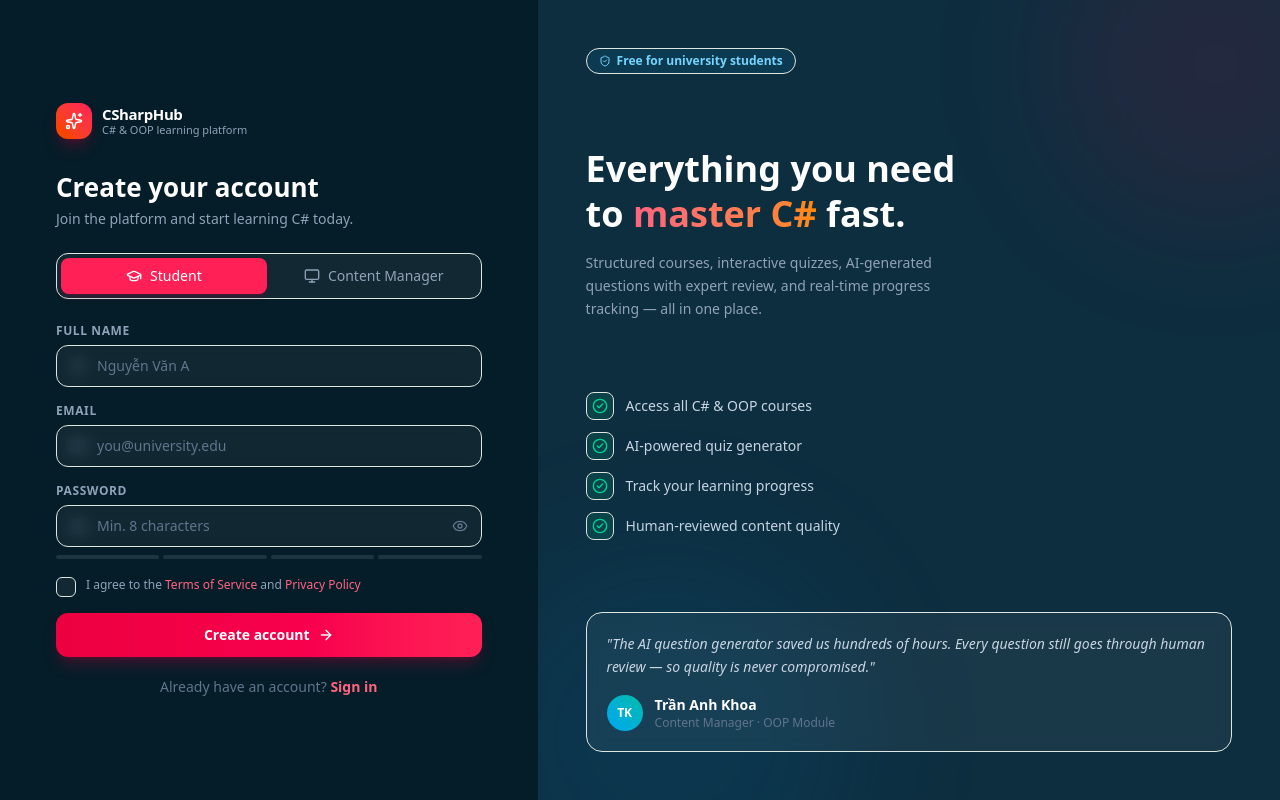
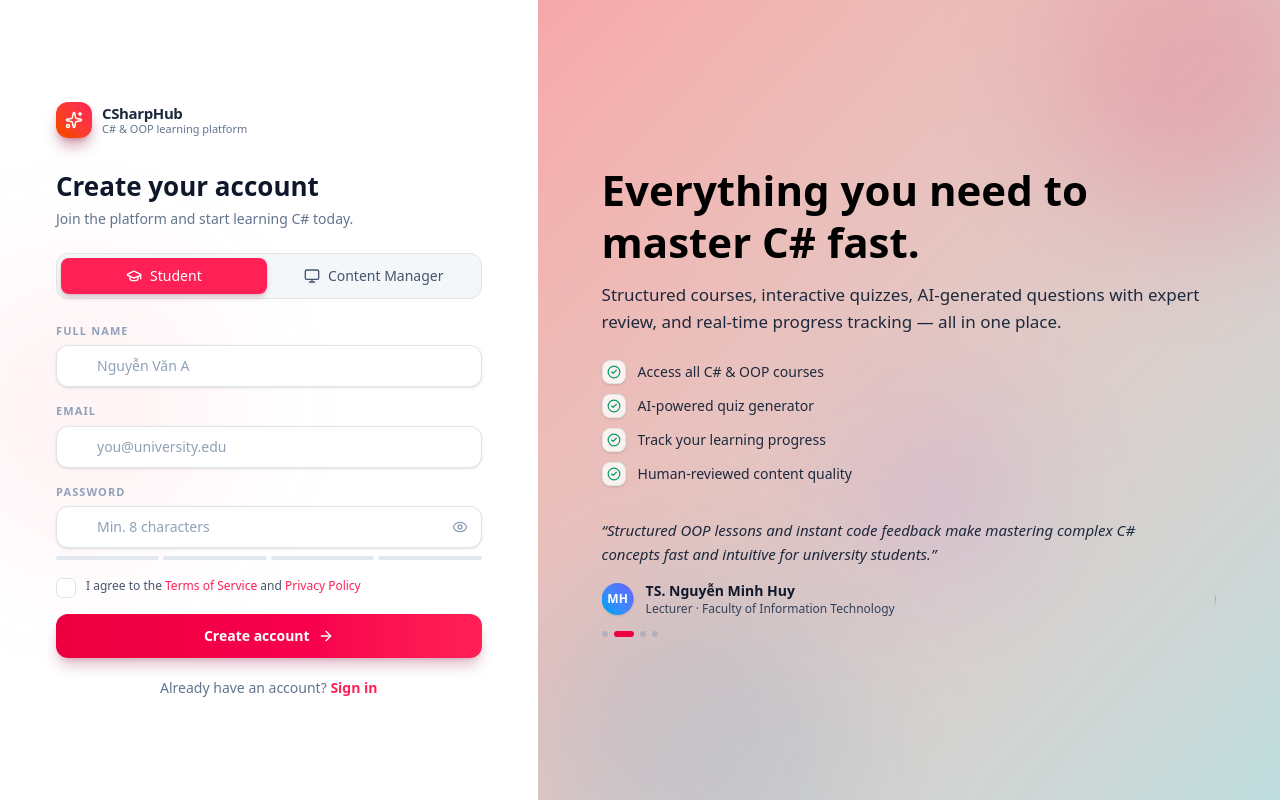
Before and after one commit to ChuChoaChan131019/DoAnChuyenNganh-LearningProject, a Next.js app in the folder frontend/: page /register in a window 1280 px wide. Built offline with nearby package versions, Linux system fonts and the light colour scheme; no server answers.

Commit message:
style(register): bỏ darkmode, đồng bộ background với login và thêm auto-scroll testimonial

```diff
--- a/frontend/src/app/(auth)/register/page.tsx
+++ b/frontend/src/app/(auth)/register/page.tsx
@@ -1,6 +1,6 @@
 'use client';
 
-import React, { useState } from 'react';
+import React, { useState, useEffect } from 'react';
 import Link from 'next/link';
 import { useRouter } from 'next/navigation';
 import { toast } from 'sonner';
@@ -16,7 +16,6 @@ import {
   Monitor,
   GraduationCap,
   CheckCircle2,
-  ShieldCheck,
 } from 'lucide-react';
 
 const BENEFITS = [
@@ -24,6 +23,41 @@ const BENEFITS = [
   'AI-powered quiz generator',
   'Track your learning progress',
   'Human-reviewed content quality',
+];
+
+const TESTIMONIALS = [
+  {
+    quote:
+      'The AI question generator saved us hundreds of hours. Every question still goes through human review — so quality is never compromised.',
+    author: 'Trần Anh Khoa',
+    role: 'Content Manager · OOP Module',
+    initials: 'TK',
+    avatarGradient: 'from-rose-500 to-orange-500',
+  },
+  {
+    quote:
+      'Structured OOP lessons and instant code feedback make mastering complex C# concepts fast and intuitive for university students.',
+    author: 'TS. Nguyễn Minh Huy',
+    role: 'Lecturer · Faculty of Information Technology',
+    initials: 'MH',
+    avatarGradient: 'from-sky-500 to-indigo-500',
+  },
+  {
+    quote:
+      'From basic syntax to advanced design patterns, hands-on quizzes helped me build real-world .NET applications with confidence.',
+    author: 'Lê Thu Thảo',
+    role: "Top Learner · Software Engineering Class of '26",
+    initials: 'TT',
+    avatarGradient: 'from-emerald-500 to-teal-500',
+  },
+  {
+    quote:
+      'Curated question banks and automated evaluation cut our exam preparation time by 70% while maintaining exceptionally high academic standards.',
+    author: 'Phạm Quốc Dũng',
+    role: 'Curriculum Lead · C# Fundamentals',
+    initials: 'QD',
+    avatarGradient: 'from-violet-500 to-purple-500',
+  },
 ];
 
 export default function RegisterPage() {
@@ -36,6 +70,16 @@ export default function RegisterPage() {
   const [agreed, setAgreed] = useState(false);
   const [isLoading, setIsLoading] = useState(false);
   const [errors, setErrors] = useState<Record<string, string>>({});
+  const [activeTestimonial, setActiveTestimonial] = useState(0);
+  const [isTestimonialPaused, setIsTestimonialPaused] = useState(false);
+
+  useEffect(() => {
+    if (isTestimonialPaused) return;
+    const interval = setInterval(() => {
+      setActiveTestimonial((prev) => (prev + 1) % TESTIMONIALS.length);
+    }, 5000);
+    return () => clearInterval(interval);
+  }, [isTestimonialPaused]);
 
   const validate = () => {
     const newErrors: Record<string, string> = {};
@@ -89,27 +133,35 @@ export default function RegisterPage() {
     <div className="flex h-screen w-screen overflow-hidden font-[var(--font-plus-jakarta-sans),ui-sans-serif,system-ui,sans-serif]">
 
       {/* ── LEFT: Registration form ──────────────────────────── */}
-      <section className="relative flex w-full flex-col justify-center px-8 py-10 sm:px-14 lg:w-[46%] xl:w-[42%] bg-[#051d28] overflow-y-auto">
+      <section className="relative flex w-full flex-col justify-center overflow-y-auto px-8 py-10 sm:px-14 lg:w-[46%] xl:w-[42%] bg-white">
+        {/* Subtle left-panel blob */}
+        <div className="pointer-events-none absolute -left-16 top-1/3 h-72 w-72 rounded-full blur-3xl bg-rose-400/8" />
 
         {/* Logo */}
-        <div className="mb-8 flex items-center gap-2.5">
+        <div className="relative mb-8 flex items-center gap-2.5">
           <div className="flex h-9 w-9 items-center justify-center rounded-xl bg-gradient-to-tr from-orange-600 to-rose-500 shadow-lg shadow-rose-900/40">
-            <Sparkles className="h-4.5 w-4.5 text-white" />
+            <Sparkles className="h-[18px] w-[18px] text-white" />
           </div>
           <div>
-            <p className="text-[15px] font-semibold tracking-tight text-white leading-none">CSharpHub</p>
-            <p className="text-[11px] text-slate-400 leading-none mt-0.5">C# & OOP learning platform</p>
+            <p className="text-[15px] font-semibold tracking-tight text-slate-800 leading-none">
+              CSharpHub
+            </p>
+            <p className="text-[11px] text-slate-500 leading-none mt-0.5">
+              C# &amp; OOP learning platform
+            </p>
           </div>
         </div>
 
         {/* Heading */}
-        <h1 className="text-[26px] font-bold text-white leading-tight">Create your account</h1>
-        <p className="mt-1.5 text-sm text-slate-400">
+        <h1 className="relative text-[26px] font-bold leading-tight text-slate-900">
+          Create your account
+        </h1>
+        <p className="relative mt-1.5 text-sm text-slate-500">
           Join the platform and start learning C# today.
         </p>
 
         {/* Role selector */}
-        <div className="mt-6 flex rounded-xl border border-white/10 bg-white/5 p-1 gap-1">
+        <div className="relative mt-6 flex rounded-xl border border-slate-200 bg-slate-100/80 p-1 gap-1">
           <button
             type="button"
             id="register-role-learner"
@@ -117,8 +169,8 @@ export default function RegisterPage() {
             onClick={() => setRole('learner')}
             className={`flex flex-1 items-center justify-center gap-2 rounded-lg py-2 text-sm font-medium transition-all ${
               role === 'learner'
-                ? 'bg-rose-500 text-white shadow-md shadow-rose-900/30'
-                : 'text-slate-400 hover:text-white'
+                ? 'bg-rose-500 text-white shadow-md shadow-rose-900/20'
+                : 'text-slate-600 hover:text-slate-900 hover:bg-white/60'
             }`}
           >
             <GraduationCap className="h-4 w-4" />
@@ -131,8 +183,8 @@ export default function RegisterPage() {
             onClick={() => setRole('content_manager')}
             className={`flex flex-1 items-center justify-center gap-2 rounded-lg py-2 text-sm font-medium transition-all ${
               role === 'content_manager'
-                ? 'bg-rose-500 text-white shadow-md shadow-rose-900/30'
-                : 'text-slate-400 hover:text-white'
+                ? 'bg-rose-500 text-white shadow-md shadow-rose-900/20'
+                : 'text-slate-600 hover:text-slate-900 hover:bg-white/60'
             }`}
           >
             <Monitor className="h-4 w-4" />
@@ -141,15 +193,18 @@ export default function RegisterPage() {
         </div>
 
         {/* Form */}
-        <form onSubmit={handleSubmit} className="mt-6 space-y-4">
+        <form onSubmit={handleSubmit} className="relative mt-6 space-y-4">
 
           {/* Full name */}
           <div className="space-y-1.5">
-            <label className="block text-xs font-semibold uppercase tracking-wider text-slate-400">
+            <label
+              htmlFor="register-fullname"
+              className="block text-[11px] font-semibold uppercase tracking-widest text-slate-400"
+            >
               Full name
             </label>
             <div className="relative">
-              <User className="absolute left-3.5 top-1/2 h-4 w-4 -translate-y-1/2 text-slate-500" />
+              <User className="absolute left-3.5 top-1/2 h-4 w-4 -translate-y-1/2 text-slate-400" />
               <input
                 id="register-fullname"
                 type="text"
@@ -157,23 +212,26 @@ export default function RegisterPage() {
                 value={fullName}
                 onChange={(e) => setFullName(e.target.value)}
                 placeholder="Nguyễn Văn A"
-                className={`w-full rounded-xl border bg-white/5 py-2.5 pl-10 pr-4 text-sm text-white placeholder-slate-500 backdrop-blur-sm transition focus:outline-none focus:ring-2 disabled:opacity-50 disabled:cursor-not-allowed ${
+                className={`w-full rounded-xl border py-2.5 pl-10 pr-4 text-sm backdrop-blur-sm transition focus:outline-none focus:ring-2 disabled:cursor-not-allowed disabled:opacity-50 ${
                   errors.fullName
-                    ? 'border-rose-500/60 focus:ring-rose-500/20'
-                    : 'border-white/10 focus:border-rose-500/60 focus:ring-rose-500/20'
+                    ? 'border-rose-500/60 bg-rose-50/30 text-slate-800 placeholder-slate-400 focus:border-rose-500 focus:ring-rose-500/20'
+                    : 'border-slate-200 bg-white text-slate-800 placeholder-slate-400 shadow-sm focus:border-rose-400 focus:ring-rose-500/20'
                 }`}
               />
             </div>
-            {errors.fullName && <p className="text-xs text-rose-400">{errors.fullName}</p>}
+            {errors.fullName && <p className="text-xs text-rose-500">{errors.fullName}</p>}
           </div>
 
           {/* Email */}
           <div className="space-y-1.5">
-            <label className="block text-xs font-semibold uppercase tracking-wider text-slate-400">
+            <label
+              htmlFor="register-email"
+              className="block text-[11px] font-semibold uppercase tracking-widest text-slate-400"
+            >
               Email
             </label>
             <div className="relative">
-              <Mail className="absolute left-3.5 top-1/2 h-4 w-4 -translate-y-1/2 text-slate-500" />
+              <Mail className="absolute left-3.5 top-1/2 h-4 w-4 -translate-y-1/2 text-slate-400" />
               <input
                 id="register-email"
                 type="email"
@@ -181,23 +239,26 @@ export default function RegisterPage() {
                 value={email}
                 onChange={(e) => setEmail(e.target.value)}
                 placeholder="you@university.edu"
-                className={`w-full rounded-xl border bg-white/5 py-2.5 pl-10 pr-4 text-sm text-white placeholder-slate-500 backdrop-blur-sm transition focus:outline-none focus:ring-2 disabled:opacity-50 disabled:cursor-not-allowed ${
+                className={`w-full rounded-xl border py-2.5 pl-10 pr-4 text-sm backdrop-blur-sm transition focus:outline-none focus:ring-2 disabled:cursor-not-allowed disabled:opacity-50 ${
                   errors.email
-                    ? 'border-rose-500/60 focus:ring-rose-500/20'
-                    : 'border-white/10 focus:border-rose-500/60 focus:ring-rose-500/20'
+                    ? 'border-rose-500/60 bg-rose-50/30 text-slate-800 placeholder-slate-400 focus:border-rose-500 focus:ring-rose-500/20'
+                    : 'border-slate-200 bg-white text-slate-800 placeholder-slate-400 shadow-sm focus:border-rose-400 focus:ring-rose-500/20'
                 }`}
               />
             </div>
-            {errors.email && <p className="text-xs text-rose-400">{errors.email}</p>}
+            {errors.email && <p className="text-xs text-rose-500">{errors.email}</p>}
           </div>
 
           {/* Password */}
           <div className="space-y-1.5">
-            <label className="block text-xs font-semibold uppercase tracking-wider text-slate-400">
+            <label
+              htmlFor="register-password"
+              className="block text-[11px] font-semibold uppercase tracking-widest text-slate-400"
+            >
               Password
             </label>
             <div className="relative">
-              <Lock className="absolute left-3.5 top-1/2 h-4 w-4 -translate-y-1/2 text-slate-500" />
+              <Lock className="absolute left-3.5 top-1/2 h-4 w-4 -translate-y-1/2 text-slate-400" />
               <input
                 id="register-password"
                 type={showPassword ? 'text' : 'password'}
@@ -205,17 +266,17 @@ export default function RegisterPage() {
                 value={password}
                 onChange={(e) => setPassword(e.target.value)}
                 placeholder="Min. 8 characters"
-                className={`w-full rounded-xl border bg-white/5 py-2.5 pl-10 pr-10 text-sm text-white placeholder-slate-500 backdrop-blur-sm transition focus:outline-none focus:ring-2 disabled:opacity-50 disabled:cursor-not-allowed ${
+                className={`w-full rounded-xl border py-2.5 pl-10 pr-10 text-sm backdrop-blur-sm transition focus:outline-none focus:ring-2 disabled:cursor-not-allowed disabled:opacity-50 ${
                   errors.password
-                    ? 'border-rose-500/60 focus:ring-rose-500/20'
-                    : 'border-white/10 focus:border-rose-500/60 focus:ring-rose-500/20'
+                    ? 'border-rose-500/60 bg-rose-50/30 text-slate-800 placeholder-slate-400 focus:border-rose-500 focus:ring-rose-500/20'
+                    : 'border-slate-200 bg-white text-slate-800 placeholder-slate-400 shadow-sm focus:border-rose-400 focus:ring-rose-500/20'
                 }`}
               />
               <button
                 type="button"
                 disabled={isLoading}
                 onClick={() => setShowPassword(!showPassword)}
-                className="absolute right-3.5 top-1/2 -translate-y-1/2 text-slate-500 hover:text-slate-300 transition-colors disabled:opacity-50"
+                className="absolute right-3.5 top-1/2 -translate-y-1/2 text-slate-400 hover:text-slate-600 transition-colors disabled:opacity-50"
               >
                 {showPassword ? <EyeOff className="h-4 w-4" /> : <Eye className="h-4 w-4" />}
               </button>
@@ -230,12 +291,12 @@ export default function RegisterPage() {
                       ? password.length >= 8
                         ? 'bg-emerald-500'
                         : 'bg-amber-400'
-                      : 'bg-white/10'
+                      : 'bg-slate-200'
                   }`}
                 />
               ))}
             </div>
-            {errors.password && <p className="text-xs text-rose-400">{errors.password}</p>}
+            {errors.password && <p className="text-xs text-rose-500">{errors.password}</p>}
           </div>
 
           {/* Terms */}
@@ -246,103 +307,137 @@ export default function RegisterPage() {
                 agreed
                   ? 'border-rose-500 bg-rose-500'
                   : errors.agreed
-                  ? 'border-rose-500/60 bg-white/5'
-                  : 'border-white/20 bg-white/5 hover:border-white/40'
+                  ? 'border-rose-500/60 bg-rose-50'
+                  : 'border-slate-300 bg-white hover:border-slate-400'
               }`}
             >
               {agreed && <CheckCircle2 className="h-3.5 w-3.5 text-white" strokeWidth={2.5} />}
             </div>
-            <span className="text-xs leading-relaxed text-slate-400">
+            <span className="text-xs leading-relaxed text-slate-600">
               I agree to the{' '}
-              <Link href="/terms" className="text-rose-400 hover:underline">Terms of Service</Link>
-              {' '}and{' '}
-              <Link href="/privacy" className="text-rose-400 hover:underline">Privacy Policy</Link>
+              <Link href="/terms" className="font-medium text-rose-500 hover:text-rose-600 hover:underline transition-colors">
+                Terms of Service
+              </Link>{' '}
+              and{' '}
+              <Link href="/privacy" className="font-medium text-rose-500 hover:text-rose-600 hover:underline transition-colors">
+                Privacy Policy
+              </Link>
             </span>
           </label>
-          {errors.agreed && <p className="-mt-2 text-xs text-rose-400">{errors.agreed}</p>}
+          {errors.agreed && <p className="-mt-2 text-xs text-rose-500">{errors.agreed}</p>}
 
           {/* Submit */}
           <button
             id="register-submit"
             type="submit"
             disabled={isLoading}
-            className="flex w-full items-center justify-center gap-2 rounded-xl bg-gradient-to-r from-rose-600 to-rose-500 py-3 text-sm font-semibold text-white shadow-lg shadow-rose-900/40 transition hover:from-rose-500 hover:to-orange-500 disabled:opacity-60 disabled:cursor-not-allowed"
+            className="group relative flex w-full items-center justify-center gap-2 overflow-hidden rounded-xl bg-gradient-to-r from-rose-600 to-rose-500 py-3 text-sm font-semibold text-white shadow-lg shadow-rose-900/25 transition-all hover:shadow-rose-500/30 hover:shadow-xl disabled:cursor-not-allowed disabled:opacity-60"
           >
+            <span className="absolute inset-0 -translate-x-full bg-gradient-to-r from-transparent via-white/10 to-transparent transition-transform duration-500 group-hover:translate-x-full" />
             {isLoading ? (
               <span className="h-4 w-4 animate-spin rounded-full border-2 border-white border-t-transparent" />
             ) : (
               <>
-                Create account
-                <ArrowRight className="h-4 w-4" />
+                <span>Create account</span>
+                <ArrowRight className="h-4 w-4 transition-transform group-hover:translate-x-0.5" />
               </>
             )}
           </button>
         </form>
 
         {/* Sign in link */}
-        <p className="mt-5 text-center text-sm text-slate-500">
+        <p className="relative mt-5 text-center text-sm text-slate-500">
           Already have an account?{' '}
-          <Link href="/login" className="font-semibold text-rose-400 hover:text-rose-300 transition-colors">
+          <Link href="/login" className="font-semibold text-rose-500 hover:text-rose-600 transition-colors">
             Sign in
           </Link>
         </p>
       </section>
 
       {/* ── RIGHT: Benefits panel ─────────────────────────────── */}
-      <section className="relative hidden lg:flex lg:flex-1 flex-col justify-between overflow-hidden bg-[#0d2e3f] px-12 py-12">
+      <section className="relative hidden lg:flex lg:flex-1 flex-col justify-center overflow-hidden px-12 xl:px-16 py-8 transition-colors duration-300 bg-gradient-to-br from-[#f7444e]/45 to-[#78bcc4]/45">
 
-        {/* Decorative blobs */}
-        <div className="pointer-events-none absolute -right-24 -top-24 h-80 w-80 rounded-full bg-rose-600/10 blur-3xl" />
-        <div className="pointer-events-none absolute -bottom-32 -left-16 h-96 w-96 rounded-full bg-sky-600/10 blur-3xl" />
+        {/* Background decorative blobs */}
+        <div className="pointer-events-none absolute -right-16 -top-16 h-72 w-72 rounded-full bg-rose-600/15 blur-3xl" />
+        <div className="pointer-events-none absolute -bottom-24 left-0 h-80 w-80 rounded-full bg-sky-600/10 blur-3xl" />
+        <div className="pointer-events-none absolute right-1/3 top-1/2 h-48 w-48 rounded-full bg-violet-600/8 blur-3xl" />
 
-        {/* Badge */}
-        <div className="flex">
-          <span className="inline-flex items-center gap-1.5 rounded-full border border-sky-500/30 bg-sky-500/10 px-3 py-1 text-xs font-semibold text-sky-300">
-            <ShieldCheck className="h-3 w-3" />
-            Free for university students
-          </span>
-        </div>
-
+        <div className="relative z-10 flex flex-col justify-center space-y-6 w-full max-w-2xl xl:max-w-3xl">
           {/* Headline */}
-        <div className="space-y-4">
-          <h2 className="max-w-sm text-4xl font-bold leading-tight text-white">
-            Everything you need to{' '}
-            <span className="bg-gradient-to-r from-rose-400 to-orange-400 bg-clip-text text-transparent">
-              master C#
-            </span>{' '}
-            fast.
+          <div className="space-y-3 w-full">
+            <h2 className="text-3xl lg:text-[38px] xl:text-[42px] font-bold leading-tight text-black">
+              Everything you need to master C# fast.
             </h2>
-          <p className="max-w-sm text-sm leading-relaxed text-slate-400">
+            <p className="text-base lg:text-[17px] leading-relaxed text-slate-800">
               Structured courses, interactive quizzes, AI-generated questions with expert review,
               and real-time progress tracking — all in one place.
             </p>
           </div>
 
           {/* Benefits list */}
-        <div className="space-y-3">
+          <div className="space-y-2.5">
             {BENEFITS.map((b, i) => (
               <div key={i} className="flex items-center gap-3">
-              <div className="flex h-7 w-7 flex-shrink-0 items-center justify-center rounded-lg bg-emerald-500/15 border border-emerald-500/20">
-                <CheckCircle2 className="h-4 w-4 text-emerald-400" />
+                <div className="flex h-6 w-6 flex-shrink-0 items-center justify-center rounded-lg bg-white/80 border border-emerald-500/30 shadow-sm">
+                  <CheckCircle2 className="h-3.5 w-3.5 text-emerald-600" />
                 </div>
-              <span className="text-sm text-slate-300">{b}</span>
+                <span className="text-sm font-medium text-slate-800">{b}</span>
               </div>
             ))}
           </div>
 
-        {/* Testimonial card */}
-        <div className="rounded-2xl border border-white/8 bg-white/5 p-5 backdrop-blur-sm">
-          <p className="text-sm leading-relaxed text-slate-300 italic">
-            &quot;The AI question generator saved us hundreds of hours. Every question still goes
-            through human review — so quality is never compromised.&quot;
+          {/* Testimonial slider (borderless, auto-scrolling) */}
+          <div
+            className="relative w-full max-w-xl xl:max-w-2xl overflow-hidden pt-2"
+            onMouseEnter={() => setIsTestimonialPaused(true)}
+            onMouseLeave={() => setIsTestimonialPaused(false)}
+          >
+            <div
+              className="flex transition-transform duration-700 ease-in-out"
+              style={{
+                width: `${TESTIMONIALS.length * 100}%`,
+                transform: `translateX(-${(activeTestimonial * 100) / TESTIMONIALS.length}%)`,
+              }}
+            >
+              {TESTIMONIALS.map((item, i) => (
+                <div
+                  key={i}
+                  className="flex-shrink-0 pr-6"
+                  style={{ width: `${100 / TESTIMONIALS.length}%` }}
+                >
+                  <p className="text-sm lg:text-[15px] leading-relaxed text-slate-800 italic">
+                    &ldquo;{item.quote}&rdquo;
                   </p>
-          <div className="mt-4 flex items-center gap-3">
-            <div className="flex h-9 w-9 items-center justify-center rounded-full bg-gradient-to-tr from-sky-500 to-teal-500 text-xs font-bold text-white">
-              TK
+                  <div className="mt-3.5 flex items-center gap-3">
+                    <div
+                      className={`flex h-8 w-8 items-center justify-center rounded-full bg-gradient-to-tr ${item.avatarGradient} text-xs font-bold text-white shadow-sm`}
+                    >
+                      {item.initials}
                     </div>
                     <div>
-              <p className="text-sm font-semibold text-white">Trần Anh Khoa</p>
-              <p className="text-xs text-slate-500">Content Manager · OOP Module</p>
+                      <p className="text-sm font-semibold text-slate-900">{item.author}</p>
+                      <p className="text-xs text-slate-700">{item.role}</p>
+                    </div>
+                  </div>
+                </div>
+              ))}
+            </div>
+
+            {/* Carousel indicator dots */}
+            <div className="mt-3.5 flex items-center gap-1.5">
+              {TESTIMONIALS.map((_, i) => (
+                <button
+                  key={i}
+                  type="button"
+                  onClick={() => setActiveTestimonial(i)}
+                  className={`h-1.5 rounded-full transition-all duration-300 ${
+                    i === activeTestimonial
+                      ? 'w-5 bg-rose-600'
+                      : 'w-1.5 bg-slate-400/50 hover:bg-slate-600'
+                  }`}
+                  aria-label={`Go to testimonial ${i + 1}`}
+                />
+              ))}
             </div>
           </div>
         </div>
```
Lines whose indentation alone changed are shown as unchanged.
